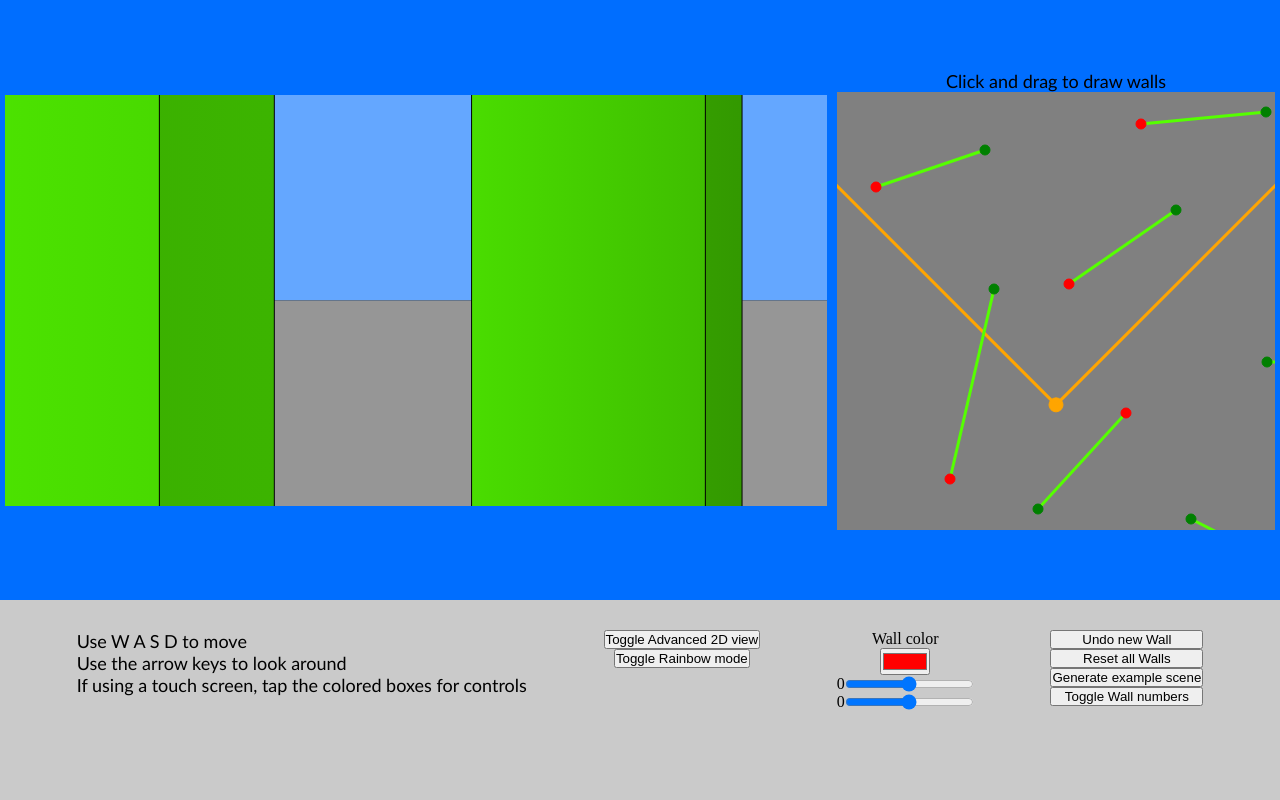
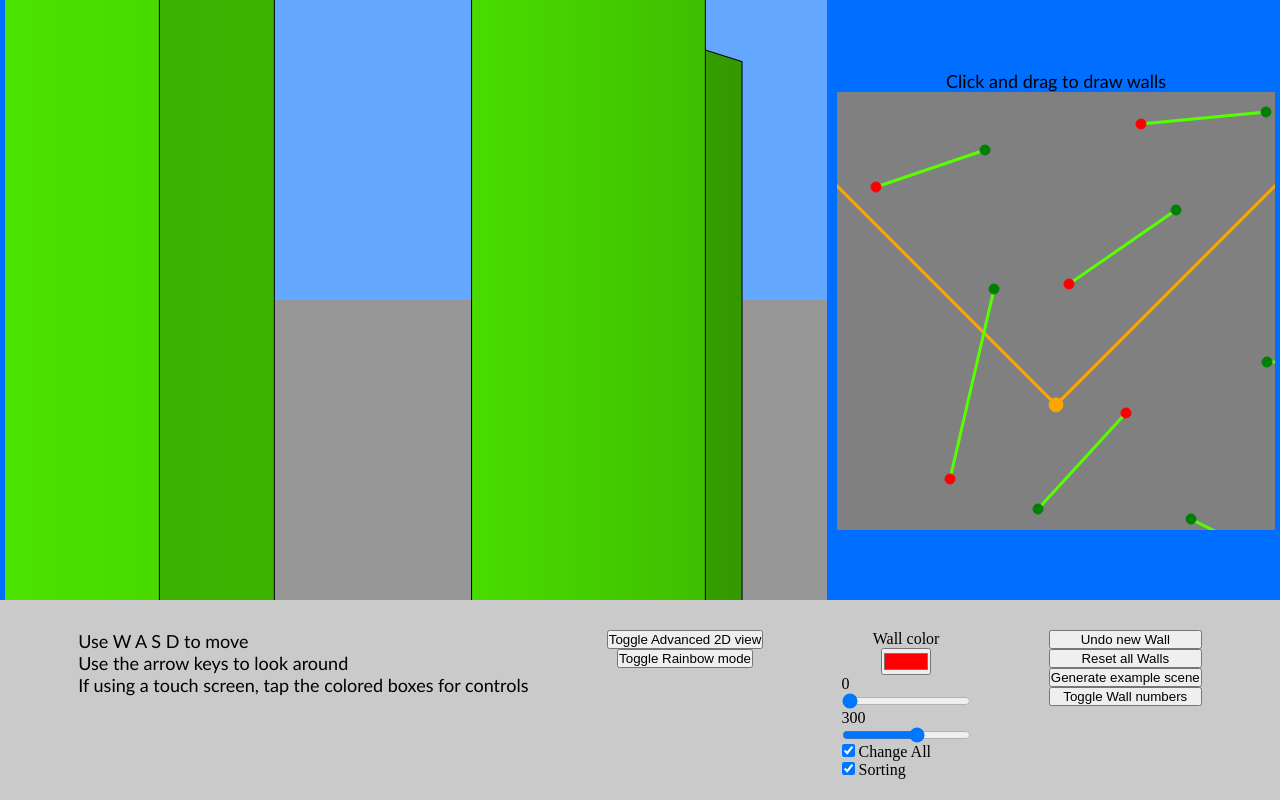
Before and after one commit to animarcus/MAPR, a plain HTML site: page index.html in a window 1280 px wide. Drawn offline with Linux system fonts and the light colour scheme.

Commit message:
Toggles for demo

```diff
--- a/index.html
+++ b/index.html
@@ -30,11 +30,17 @@
                 Wall color <input type="color" value="#ff0000" id="colorpick">
                 <div class="slider">
                     <label id="showH0" for="sliderH0"> 0 </label>
-                    <input id="sliderH0" type="range" min="0" max="500" onchange="changeSlider(this.id)">
+                    <input id="sliderH0" type="range" min="0" max="500" value="0" onchange="changeSlider(this.id)">
                 </div>
                 <div class="slider">
-                    <label id="showH1" for="sliderH1"> 0 </label>
-                    <input id="sliderH1" type="range" min="0" max="500" onchange="changeSlider(this.id)">
+                    <label id="showH1" for="sliderH1"> 300 </label>
+                    <input id="sliderH1" type="range" min="0" max="500" value="300" onchange="changeSlider(this.id)">
+                    <label>
+                        <input type="checkbox" id="changeAll" onchange="changeAll = !changeAll; changeSlider(this.id)">
+                        Change All </label>
+                    <label>
+                        <input type="checkbox" id="sortedActive" onchange="sortedActive = !sortedActive">
+                        Sorting </label>
                 </div>
             </div>
             <div class="sceneSettings">
--- a/scripts/boundary.js
+++ b/scripts/boundary.js
@@ -175,13 +175,13 @@ class Boundary {
 
         let tmpalpha = ctx.globalAlpha;
         ctx.globalAlpha = this.opacity;
-
-        polygon([   this.x1 + canvas.width / 2, this.h1.floor + canvas.height /2,
-                this.x2 + canvas.width / 2, this.h2.floor + canvas.height /2,
-                this.x2 + canvas.width / 2, this.h2.floor - canvas.height,
-                this.x1 + canvas.width / 2, this.h1.floor - canvas.height,
-        ], "#969696", 0); // `hsla(1, 50%, 50%, 0.5)`s
-
+        if (sortedActive) {
+            polygon([   this.x1 + canvas.width / 2, this.h1.floor + canvas.height /2,
+                    this.x2 + canvas.width / 2, this.h2.floor + canvas.height /2,
+                    this.x2 + canvas.width / 2, this.h2.floor - canvas.height,
+                    this.x1 + canvas.width / 2, this.h1.floor - canvas.height,
+            ], "#969696", 0); // `hsla(1, 50%, 50%, 0.5)`s
+        }
         polygon([this.x1 + canvas.width / 2, this.h1.h0 + canvas.height / 2,
         this.x1 + canvas.width / 2, this.h1.h1 + canvas.height /2,
         this.x2 + canvas.width / 2, this.h2.h1 + canvas.height /2,
--- a/scripts/main.js
+++ b/scripts/main.js
@@ -34,18 +34,18 @@ function exampleScene() {
     renderWalls.splice(0, renderWalls.length);
     wallCount = 0;
     walls.splice(0, walls.length);
-    walls.push(new Boundary(430, canvas2D.height - 270,   530,    canvas2D.height - 270));
-    walls.push(new Boundary(339, canvas2D.height - 118,   232,    canvas2D.height - 192));
-    walls.push(new Boundary(157, canvas2D.height - 197,   113,    canvas2D.height - 387));
-    walls.push(new Boundary(201, canvas2D.height - 417,   289,    canvas2D.height - 321));
-    walls.push(new Boundary(354, canvas2D.height - 427,   488,    canvas2D.height - 495));
-    walls.push(new Boundary(615, canvas2D.height - 464,   702,    canvas2D.height - 417));
-    walls.push(new Boundary(790, canvas2D.height - 200,   694,    canvas2D.height - 59));
-    walls.push(new Boundary(429, canvas2D.height - 20,    304,    canvas2D.height - 32));
-    walls.push(new Boundary(148, canvas2D.height - 58,    39,     canvas2D.height - 95));
-    walls.push(new Boundary(488, canvas2D.height - 115,   613,    canvas2D.height - 157));
-    walls.push(new Boundary(912, canvas2D.height - 251,   931,    canvas2D.height - 409));
-    walls.push(new Boundary(762, canvas2D.height - 345,   815,    canvas2D.height - 472));
+    walls.push(new Boundary(430, canvas2D.height - 270,   530,    canvas2D.height - 270, 100, 1, 0, 300));
+    walls.push(new Boundary(339, canvas2D.height - 118,   232,    canvas2D.height - 192, 100, 1, 0, 300));
+    walls.push(new Boundary(157, canvas2D.height - 197,   113,    canvas2D.height - 387, 100, 1, 0, 300));
+    walls.push(new Boundary(201, canvas2D.height - 417,   289,    canvas2D.height - 321, 100, 1, 0, 300));
+    walls.push(new Boundary(354, canvas2D.height - 427,   488,    canvas2D.height - 495, 100, 1, 0, 300));
+    walls.push(new Boundary(615, canvas2D.height - 464,   702,    canvas2D.height - 417, 100, 1, 0, 300));
+    walls.push(new Boundary(790, canvas2D.height - 200,   694,    canvas2D.height - 59, 100, 1, 0, 300));
+    walls.push(new Boundary(429, canvas2D.height - 20,    304,    canvas2D.height - 32, 100, 1, 0, 300));
+    walls.push(new Boundary(148, canvas2D.height - 58,    39,     canvas2D.height - 95, 100, 1, 0, 300));
+    walls.push(new Boundary(488, canvas2D.height - 115,   613,    canvas2D.height - 157, 100, 1, 0, 300));
+    walls.push(new Boundary(912, canvas2D.height - 251,   931,    canvas2D.height - 409, 100, 1, 0, 300));
+    walls.push(new Boundary(762, canvas2D.height - 345,   815,    canvas2D.height - 472, 100, 1, 0, 300));
 }
 
 exampleScene();
@@ -54,6 +54,12 @@ let show2D = true;
 let show2D2 = false;
 let showWallNums = false;
 let rainbowMode = false;
+let changeAll = true;
+document.getElementById("changeAll").checked = true;
+document.getElementById("sortedActive").checked = true;
+document.getElementById("sliderH0").value = 0;
+document.getElementById("sliderH1").value = 300;
+let sortedActive = true;
 
 function changeSlider() {
     let sliderH0 = document.getElementById("sliderH0");
@@ -62,8 +68,16 @@ function changeSlider() {
     let showH1 = document.getElementById("showH1");
     showH0.innerHTML = sliderH0.value;
     showH1.innerHTML = sliderH1.value;
-    walls[0].height0 = sliderH0.value;
-    walls[0].height1 = sliderH1.value;
+    if (changeAll) {
+        for (wall of walls) {
+            wall.height0 = sliderH0.value;
+            wall.height1 = sliderH1.value;
+        }
+    } else {
+        walls[walls.length - 1].height0 = sliderH0.value;
+        walls[walls.length-1].height1 = sliderH1.value;
+    }
+
 }
 
 gameLoop();
@@ -95,11 +109,17 @@ function gameLoop() {
     });
 
     if (renderWalls.length >= 1) {
-        let sorted = wallsToGraph(renderWalls);
-        if (sorted.length <= 1) sorted = [0]
-            sorted.forEach(index => {
-                renderWalls[index].display3D();
+        if (sortedActive) {
+            let sorted = wallsToGraph(renderWalls);
+            if (sorted.length <= 1) sorted = [0]
+                sorted.forEach(index => {
+                    renderWalls[index].display3D();
             });
+        } else {
+            renderWalls.forEach(wall => {
+                wall.display3D();
+            });
+        }
     }
 
     drawing.start();
--- a/scripts/topoSorting.js
+++ b/scripts/topoSorting.js
@@ -15,7 +15,7 @@ function wallsToGraph(w) {
         }
     }
 
-    g.printGraph();
+    // g.printGraph();
     let final = g.topologicalSort().reverse()
 
     return final;
--- a/style.css
+++ b/style.css
@@ -62,7 +62,7 @@ body {
 }
 #canvas3D {
     width: 100%;
-    height: auto;
+    height: 100%;
     background:rgb(56, 56, 56);
 }
 #canvas2D {
@@ -92,5 +92,5 @@ body {
 
 .slider {
     display: flex;
-    flex-direction: row;
+    flex-direction: column;
 }
```
